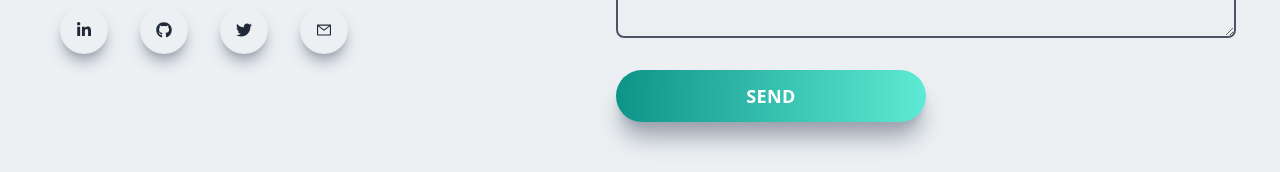
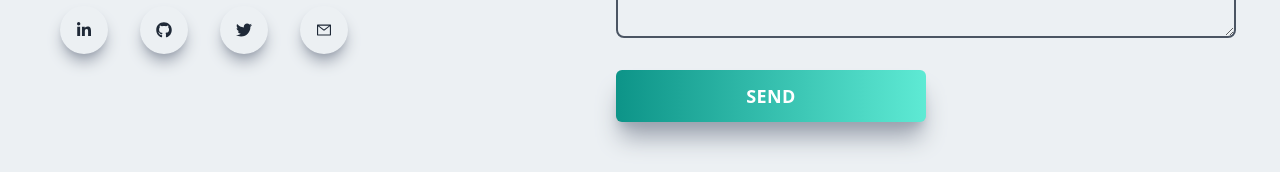
Before and after one commit to naicfc/portfolio, a Next.js app: page / in a window 1280 px wide. Shown: the part 4486-4658 px from the top of the page. Built offline with nearby package versions, Linux system fonts and the light colour scheme.

Commit message:
button UI change

```diff
--- a/components/Contact.jsx
+++ b/components/Contact.jsx
@@ -47,7 +47,7 @@ function Contact() {
                 <label htmlFor='message' className='font-semibold text-gray-600'>Message</label>
                 <textarea id="message" name='message' rows={3} cols={50} placeholder="Never forget what you are. The rest of the world will not. Wear it
                 like armor, and it can never be used to hurt you." className='bg-[#ecf0f3] border-gray-600 p-6 border-2 rounded-lg' required></textarea>
-                <button type='submit' className='border-none mt-4 md:w-3/6 text-center border-2 font-semibold p-3 w-full text-sm lg:text-lg rounded-full cursor-pointer
+                <button type='submit' className='border-none mt-4 md:w-3/6 text-center border-2 font-semibold p-3 w-full text-sm lg:text-lg rounded-md cursor-pointer
                 hover:scale-105 hover:-translate-y1 hover:shadow-lg hover:-translate-y-[2px transition-all duration-200 bg-[#4169e1] '>Send</button>
                 </div>
               </form>
```
